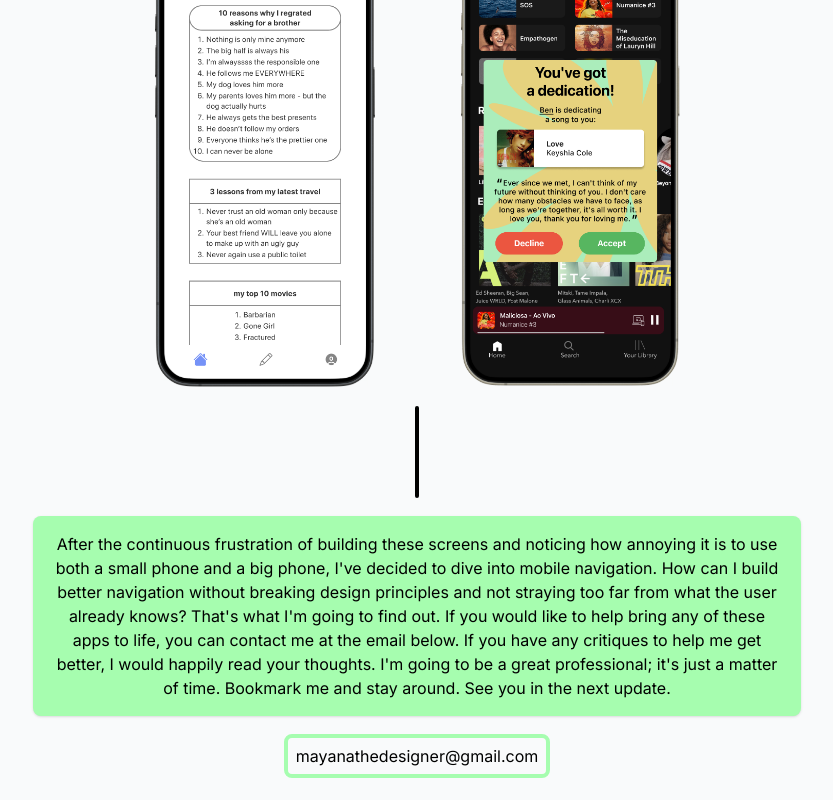
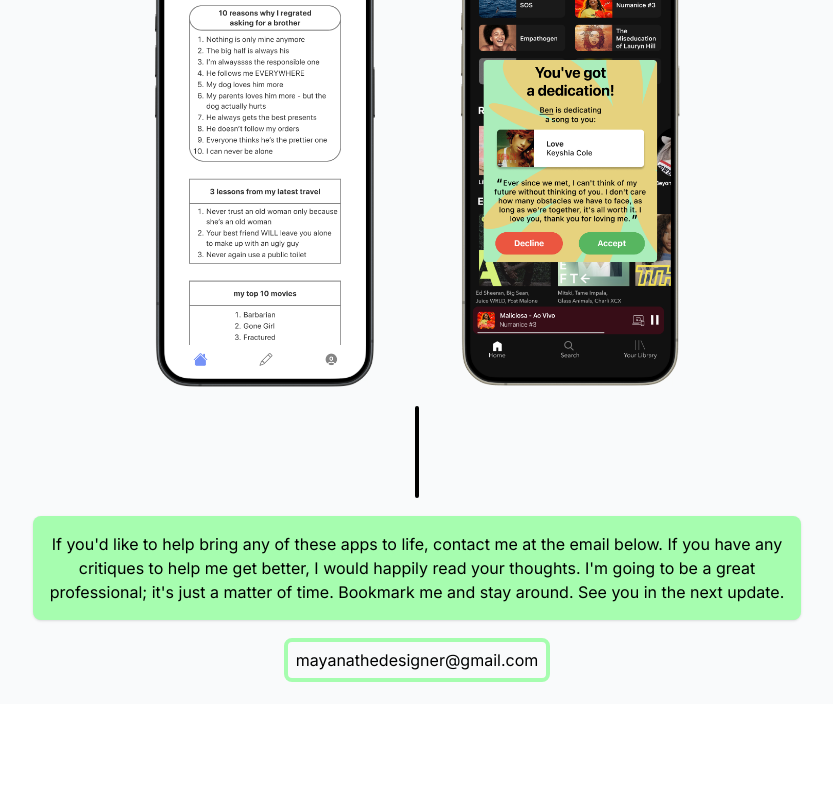
Before and after one commit to mayanabeingmayana/portfolio, a Next.js app: page / in a window 1280 px wide. Shown: the part 5143-5943 px from the top of the page, without its empty margins (223-1056 px from the left). After the commit the page ends 5847 px from the top, so only its background shows below. Built offline with nearby package versions, Linux system fonts and the light colour scheme.

Commit message:
corrected the final text

```diff
--- a/app/page.js
+++ b/app/page.js
@@ -264,7 +264,7 @@
 
         <section className="w-full max-w-3xl text-center mb-3">
         <p className="bg-[#A6FDAF] p-4 rounded-lg shadow">
-        After the continuous frustration of building these screens and noticing how annoying it is to use both a small phone and a big phone, I've decided to dive into mobile navigation. How can I build better navigation without breaking design principles and not straying too far from what the user already knows? That's what I'm going to find out. If you would like to help bring any of these apps to life, you can contact me at the email below. If you have any critiques to help me get better, I would happily read your thoughts. I'm going to be a great professional; it's just a matter of time. Bookmark me and stay around. See you in the next update.
+         If you'd like to help bring any of these apps to life, contact me at the email below. If you have any critiques to help me get better, I would happily read your thoughts. I'm going to be a great professional; it's just a matter of time. Bookmark me and stay around. See you in the next update.
         </p>
 
       </section>
```
